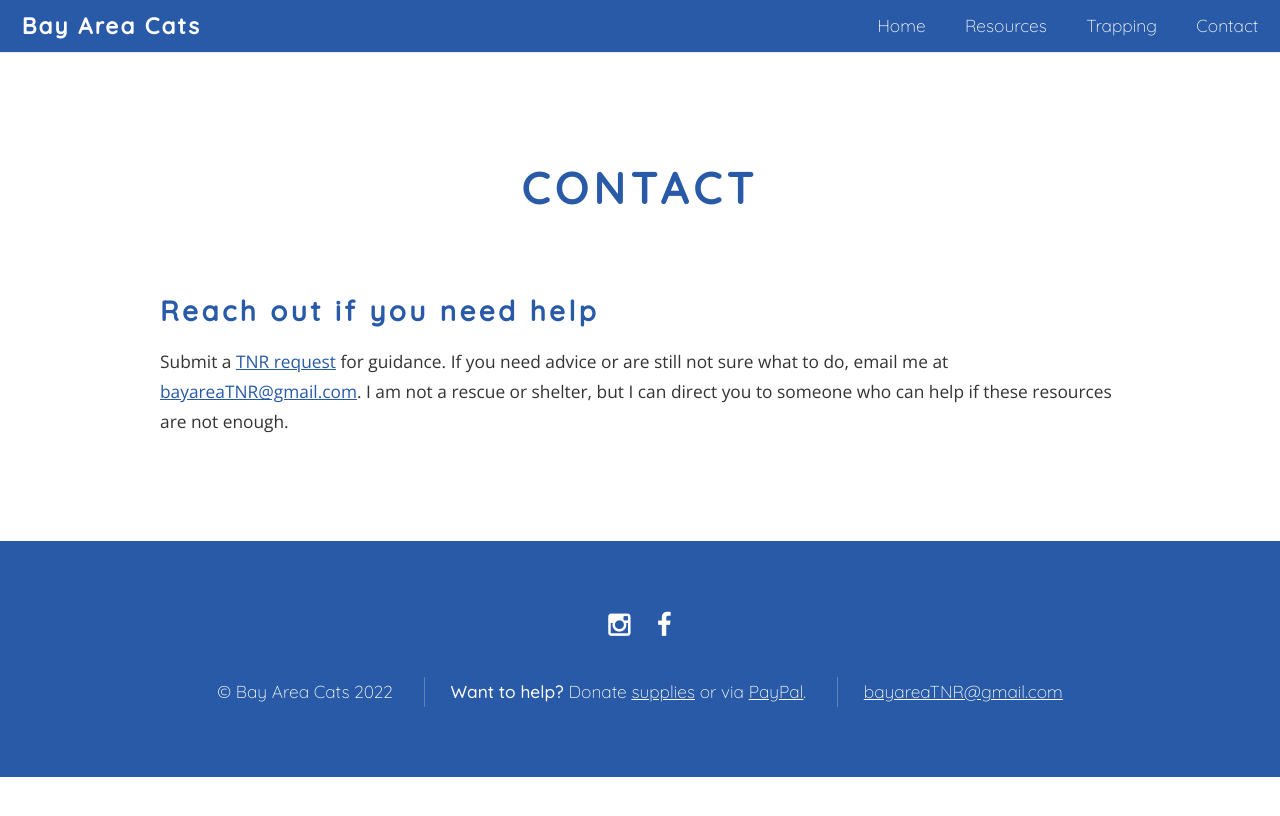
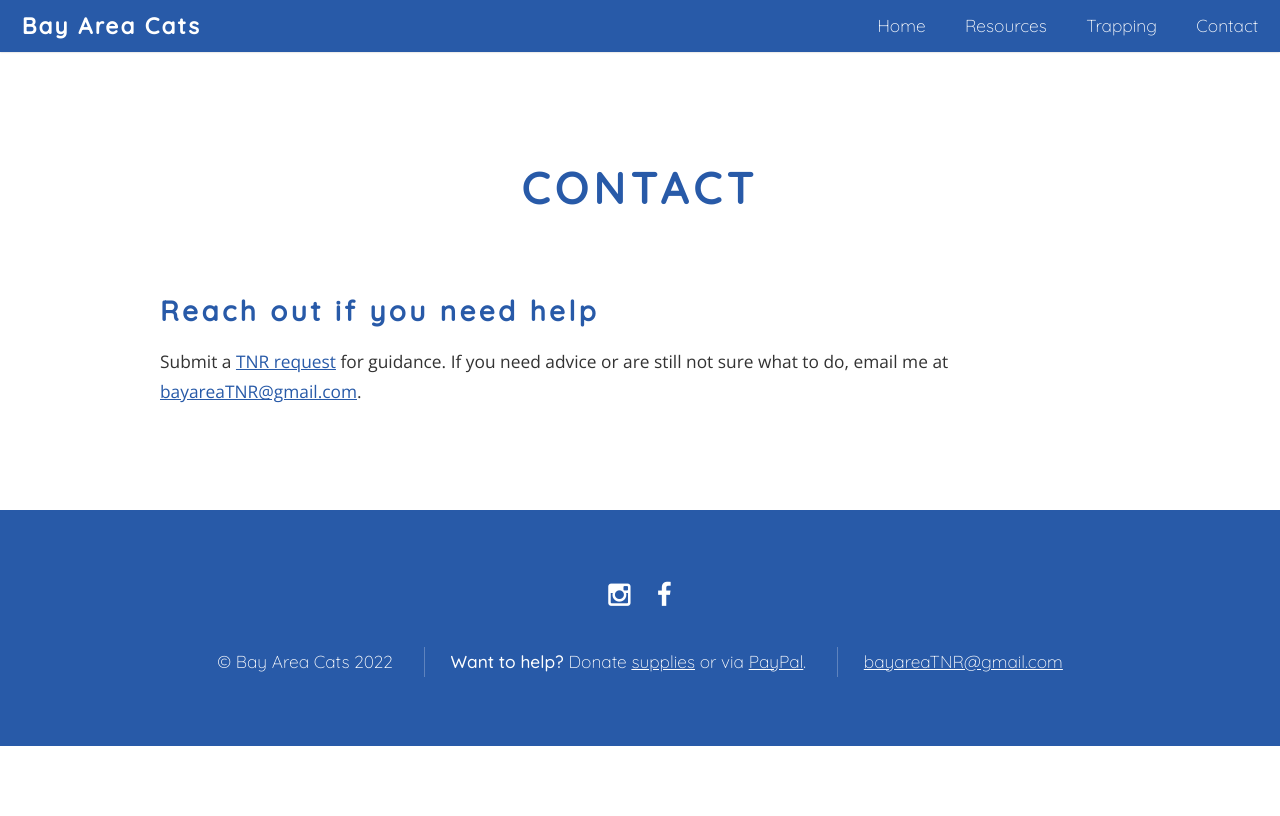
Before and after one commit to sunmeetsingh/bayareacats.github.io, a Jekyll site: the page built from contact.html, in a window 1280 px wide. Shown: the top 816 px of the page. Built offline with Jekyll 4.4.1, drawn with Linux system fonts in a browser that asks for light colours.

Commit message:
Update contact page

```diff
--- a/contact.html
+++ b/contact.html
@@ -17,7 +17,7 @@ layout: default
         <section>
             <h3>Reach out if you need help</h3>
 
-            <p>Submit a <a href="tnr">TNR request</a> for guidance. If you need advice or are still not sure what to do, email me at <a target="_blank" href="mailto:bayareaTNR@gmail.com">bayareaTNR@gmail.com</a>. I am not a rescue or shelter, but I can direct you to someone who can help if these resources are not enough.</p>
+            <p>Submit a <a href="tnr">TNR request</a> for guidance. If you need advice or are still not sure what to do, email me at <a target="_blank" href="mailto:bayareaTNR@gmail.com">bayareaTNR@gmail.com</a>.</p>
         </section>
     </div>
 </section>
```
